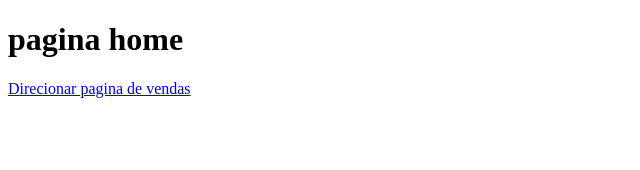
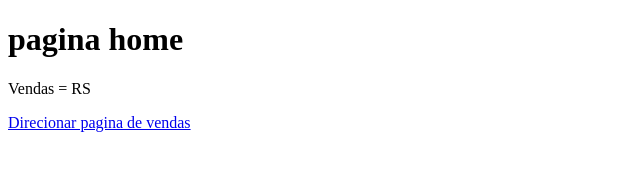
Before and after one commit to fdlapa/aulagithub, a plain HTML site: page index.html in a window 1280 px wide. Shown: the whole page, without its empty margins (0-640 px from the left). Drawn offline with Linux system fonts and the light colour scheme.

Commit message:
Modificado site

```diff
--- a/index.html
+++ b/index.html
@@ -7,6 +7,7 @@
 </head>
 <body>
     <h1>pagina home</h1>
+    <p>Vendas = RS </p>
         <a href="vendas.html"> Direcionar pagina de vendas</a>
     </body>
 </html>
```
Also changed, not shown: vendas.html (+1 -1 lines).
